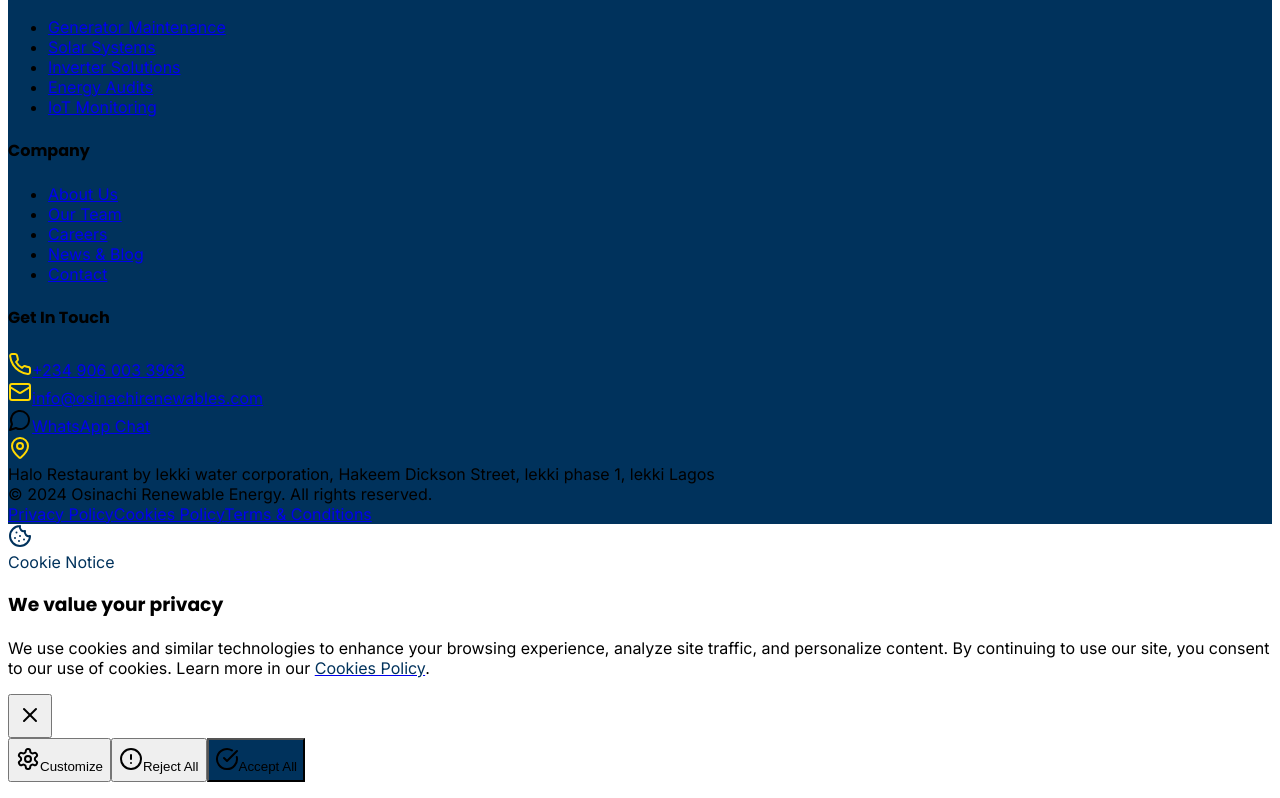
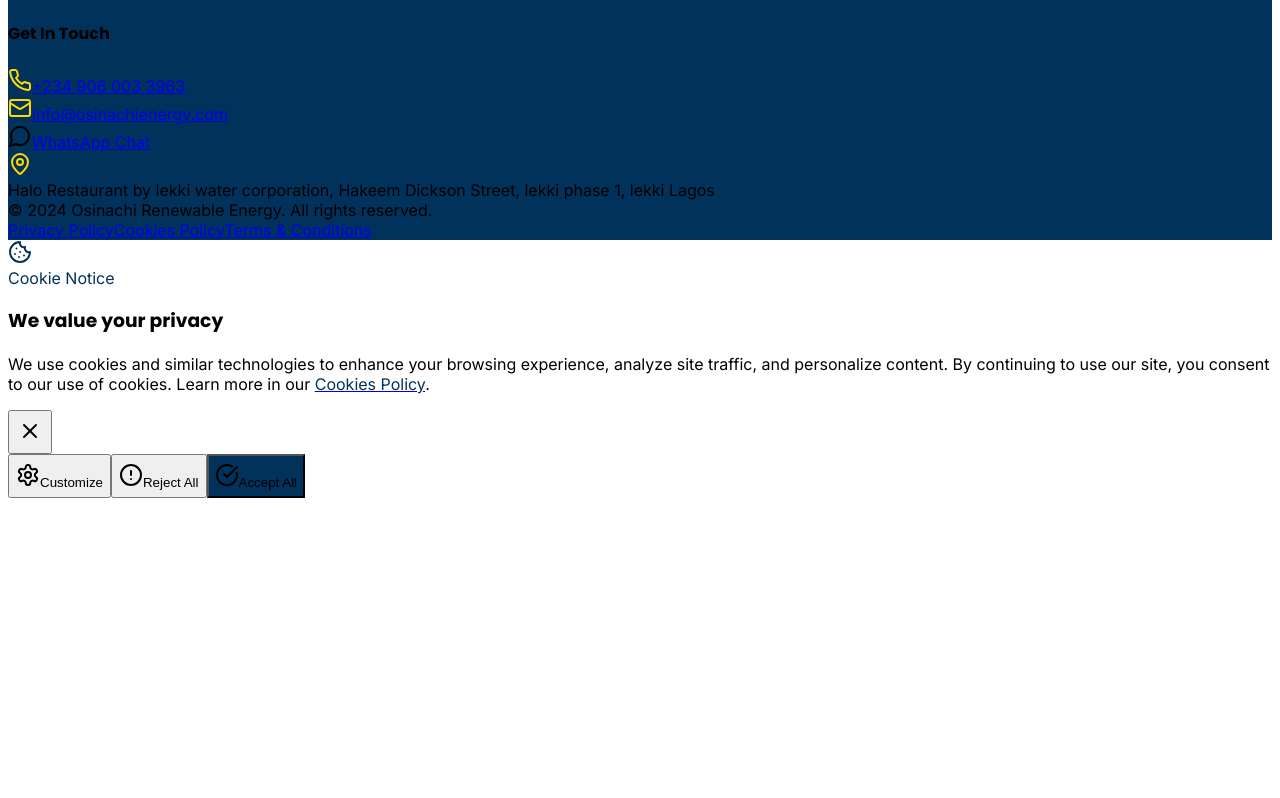
Before and after one commit to muheezokunade/OsinachiRenewables, a React (Vite) app in the folder client/: page /impact in a window 1280 px wide. Shown: the part 8126-8924 px from the top of the page. Built offline with nearby package versions, Linux system fonts and the light colour scheme.

Commit message:
fix: update email to info@osinachienergy.com and domain references

```diff
--- a/client/index.html
+++ b/client/index.html
@@ -35,7 +35,7 @@
 
     <!-- Open Graph / Facebook -->
     <meta property="og:type" content="website" />
-    <meta property="og:url" content="https://osinachirenewables.com/" />
+    <meta property="og:url" content="https://osinachienergy.com/" />
     <meta
       property="og:title"
       content="Osinachi Renewable Energy - Reliable Power Solutions"
@@ -49,7 +49,7 @@
 
     <!-- Twitter -->
     <meta property="twitter:card" content="summary_large_image" />
-    <meta property="twitter:url" content="https://osinachirenewables.com/" />
+    <meta property="twitter:url" content="https://osinachienergy.com/" />
     <meta
       property="twitter:title"
       content="Osinachi Renewable Energy - Reliable Power Solutions"
@@ -91,11 +91,11 @@
         "@context": "https://schema.org",
         "@type": "Organization",
         "name": "Osinachi Renewable Energy",
-        "url": "https://osinachirenewables.com",
-        "logo": "https://osinachirenewables.com/logo.png",
+        "url": "https://osinachienergy.com",
+        "logo": "https://osinachienergy.com/logo.png",
         "description": "Nigeria's leading renewable energy solutions provider",
         "telephone": "+234-906-003-3963",
-        "email": "info@osinachirenewables.com",
+        "email": "info@osinachienergy.com",
         "address": {
           "@type": "PostalAddress",
           "streetAddress": "Halo Restaurant by lekki water corporation, Hakeem Dickson Street, lekki phase 1",
--- a/client/src/components/Contact.tsx
+++ b/client/src/components/Contact.tsx
@@ -84,7 +84,7 @@ export default function Contact() {
     {
       icon: Mail,
       title: 'Email Us',
-      value: 'info@osinachirenewables.com',
+      value: 'info@osinachienergy.com',
     },
     {
       icon: Clock,
@@ -191,7 +191,7 @@ export default function Contact() {
                         </a>
                       ) : isEmail ? (
                         <a
-                          href='mailto:info@osinachirenewables.com'
+                          href='mailto:info@osinachienergy.com'
                           className={`text-primary-blue hover:text-primary-blue/80 underline break-all ${
                             isSmallMobile ? 'text-sm' : 'text-base'
                           }`}
--- a/client/src/components/Footer.tsx
+++ b/client/src/components/Footer.tsx
@@ -140,10 +140,10 @@ export default function Footer() {
               <div className='flex items-center space-x-3'>
                 <Mail className='h-4 w-4 text-accent-yellow flex-shrink-0' />
                 <a
-                  href='mailto:info@osinachirenewables.com'
+                  href='mailto:info@osinachienergy.com'
                   className='text-gray-300 hover:text-accent-yellow transition duration-300'
                 >
-                  info@osinachirenewables.com
+                  info@osinachienergy.com
                 </a>
               </div>
               <div className='flex items-center space-x-3'>
--- a/client/src/components/SEO.tsx
+++ b/client/src/components/SEO.tsx
@@ -17,12 +17,12 @@ export default function SEO({
   description = "Nigeria's leading integrated power solutions provider. Expert generator maintenance for Perkins, Caterpillar, Cummins & Lister. Custom solar & inverter systems for homes, businesses & industries. 100+ successful deployments, 99.9% uptime guarantee.",
   keywords = 'solar power Nigeria, generator maintenance Lagos, inverter systems Abuja, renewable energy Nigeria, Perkins generator parts, Caterpillar generator service, Cummins generator maintenance, solar installation Nigeria, hybrid power systems, energy audit Nigeria, IoT monitoring, sustainable energy solutions',
   canonical,
-  ogImage = 'https://osinachirenewables.com/og-image.jpg',
+  ogImage = 'https://osinachienergy.com/og-image.jpg',
   ogType = 'website',
   structuredData,
   noIndex = false,
 }: SEOProps) {
-  const baseUrl = 'https://osinachirenewables.com';
+  const baseUrl = 'https://osinachienergy.com';
   const fullCanonical = canonical ? `${baseUrl}${canonical}` : baseUrl;
 
   useEffect(() => {
@@ -84,10 +84,10 @@ export const SEOConfigs = {
       '@context': 'https://schema.org',
       '@type': 'WebSite',
       name: 'Osinachi Renewable Energy',
-      url: 'https://osinachirenewables.com',
+      url: 'https://osinachienergy.com',
       potentialAction: {
         '@type': 'SearchAction',
-        target: 'https://osinachirenewables.com/search?q={search_term_string}',
+        target: 'https://osinachienergy.com/search?q={search_term_string}',
         'query-input': 'required name=search_term_string',
       },
     },
@@ -151,7 +151,7 @@ export const SEOConfigs = {
     title:
       'Contact Osinachi Renewable Energy - Get Free Consultation | Lagos, Nigeria',
     description:
-      'Contact Osinachi Renewable Energy for expert power solutions. Free consultation, energy audit & quote. Call +234-906-003-3963 or email info@osinachirenewables.com. Serving Lagos, Abuja, Port Harcourt & nationwide.',
+      'Contact Osinachi Renewable Energy for expert power solutions. Free consultation, energy audit & quote. Call +234-906-003-3963 or email info@osinachienergy.com. Serving Lagos, Abuja, Port Harcourt & nationwide.',
     keywords:
       'contact Osinachi Renewable Energy, power solutions consultation, energy audit request, generator maintenance quote, solar installation quote, Nigeria power solutions contact',
     canonical: '/contact',
--- a/client/src/utils/sitemap.ts
+++ b/client/src/utils/sitemap.ts
@@ -1,6 +1,6 @@
 // Sitemap configuration for Osinachi Renewable Energy
 export const sitemapConfig = {
-  baseUrl: 'https://osinachirenewables.com',
+  baseUrl: 'https://osinachienergy.com',
   pages: [
     {
       path: '/',
@@ -102,7 +102,7 @@ export const robotsTxt = `User-agent: *
 Allow: /
 
 # Sitemap
-Sitemap: https://osinachirenewables.com/sitemap.xml
+Sitemap: https://osinachienergy.com/sitemap.xml
 
 # Disallow admin areas (if any)
 Disallow: /admin/
```
Also changed, not shown: 1 other file (tests, documents, lock files or other folders).
